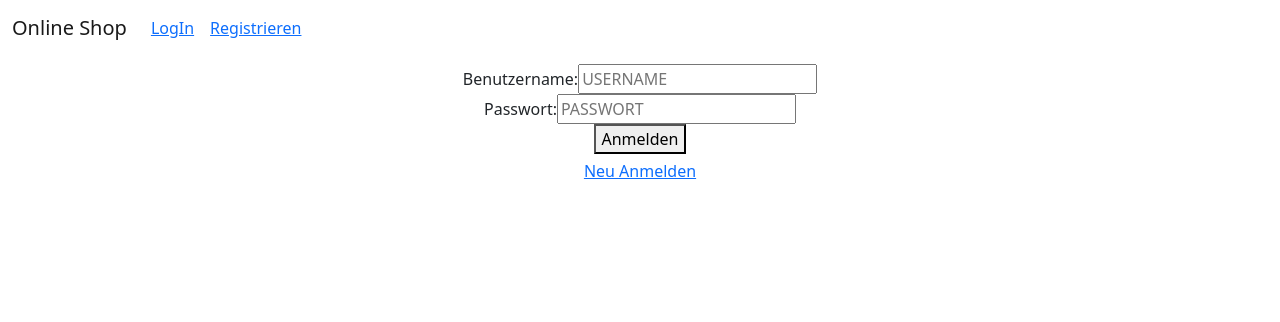
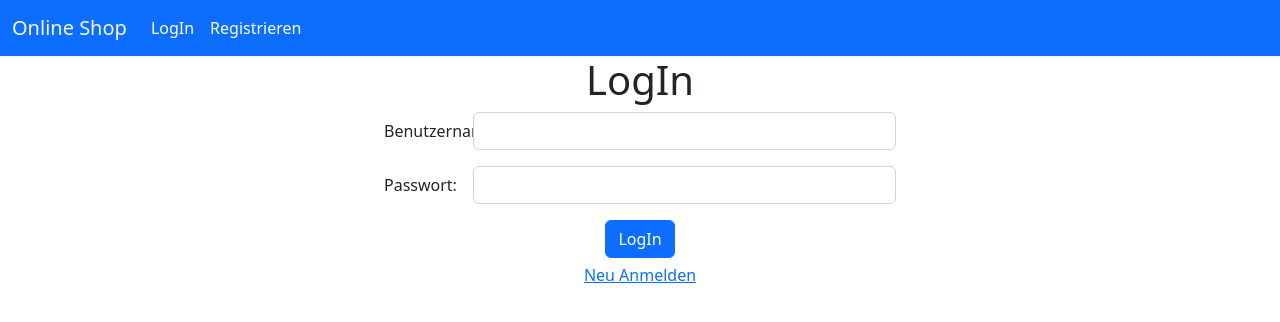
Before and after one commit to StockiTom/Probeaufgabe-BestIt, a Vue app in the folder onlineshop/: page /#/ in a window 1280 px wide. Shown: the top 322 px of the page. Built offline with nearby package versions, Linux system fonts and the light colour scheme.

Commit message:
CSS Erweiterungen

```diff
--- a/onlineshop/src/components/Login.vue
+++ b/onlineshop/src/components/Login.vue
@@ -1,20 +1,24 @@
 <template>
   <div>
-    <h1>{{msg}}</h1>
-    <form>
-      <label >Benutzername: </label>
-      <input
-        type="text"
-        id="benutzername"
-        placeholder="USERNAME"><br>
-      <label>Passwort: </label>
-      <input
-        type="password"
-        id="passwort"
-        placeholder="PASSWORT"><br>
-      <button type="submit">Anmelden</button>
+    <h1>LogIn</h1>
+
+    <form style="width: 40%; margin-left: auto; margin-right: auto;">
+      <div class="row mb-3">
+        <label for="inputEmail3" class="col-sm-2 col-form-label">Benutzername:</label>
+        <div class="col-sm-10">
+          <input type="text" class="form-control" id="inputEmail3">
+        </div>
+      </div>
+      <div class="row mb-3">
+        <label for="inputPassword3" class="col-sm-2 col-form-label">Passwort:</label>
+        <div class="col-sm-10">
+          <input type="password" class="form-control" id="inputPassword3">
+        </div>
+      </div>
+      <button type="submit" class="btn btn-primary">LogIn</button>
     </form>
-      <span><router-link to="/Registrieren">Neu Anmelden</router-link></span>
+
+    <span><router-link to="/Registrieren">Neu Anmelden</router-link></span>
 
   </div>
 </template>
--- a/onlineshop/src/components/Navbar.vue
+++ b/onlineshop/src/components/Navbar.vue
@@ -5,19 +5,19 @@
       <div><router-link to="/">LogIn</router-link></div>
       <div><router-link to="/Registrieren">SignUp</router-link></div> -->
 
-      <nav class="navbar navbar-expand-lg bg-body-tertiary">
+      <nav class="navbar navbar-expand-lg bg-body-tertiary text-bg-primary">
         <div class="container-fluid">
-          <a class="navbar-brand" href="#">Online Shop</a>
+          <a class="navbar-brand link-light" href="#">Online Shop</a>
           <button class="navbar-toggler" type="button" data-bs-toggle="collapse" data-bs-target="#navbarNav" aria-controls="navbarNav" aria-expanded="false" aria-label="Toggle navigation">
             <span class="navbar-toggler-icon"></span>
           </button>
           <div class="collapse navbar-collapse" id="navbarNav">
             <ul class="navbar-nav">
-              <li class="nav-item">
-                <a class="nav-link active" aria-current="page"><router-link to="/">LogIn</router-link></a>
+              <li class="nav-item link-light">
+                <a class="nav-link  active" aria-current="page"><router-link to="/">LogIn</router-link></a>
               </li>
-              <li class="nav-item">
-                <div class="nav-link"><router-link to="/Registrieren">Registrieren</router-link></div>
+              <li class="nav-item link-light">
+                <div class="nav-link "><router-link to="/Registrieren">Registrieren</router-link></div>
               </li>
             </ul>
           </div>
@@ -40,5 +40,14 @@
     </script>
 
     <style>
+      .nav-link a{
+        text-decoration: none;
+        color: white;
+      }
+
+      .nav-link a:hover{
+        background-color: lightblue;
+        color: white;
+      }
 
     </style>
--- a/onlineshop/src/components/SignUp.vue
+++ b/onlineshop/src/components/SignUp.vue
@@ -1,28 +1,40 @@
 <template>
     <div>
-      <h1>{{msg}}</h1>
-      <form>
-        <label >Benutzername: </label>
-        <input
-          type="text"
-          id="benutzername"
-          placeholder="USERNAME"><br>
-        <label >E-Mail: </label>
-        <input
-          type="text"
-          id="email"
-          placeholder="E-MAIL"><br>
-        <label>Passwort: </label>
-        <input
-          type="password"
-          id="passwort"
-          placeholder="PASSWORT"><br>
-          <label>Passwort wiederholen: </label>
-          <input
-            type="password"
-            id="passwortwh"><br>
-        <button class="primary" type="submit">Anmelden</button>
+      <h1>Registrieren</h1>
+
+      <form style="width: 40%; margin-left: auto; margin-right: auto;">
+        <div class="row mb-3">
+          <label for="inputEmail3" class="col-sm-2 col-form-label">Benutzername:</label>
+          <div class="col-sm-10">
+            <input type="text" class="form-control" id="inputUser1">
+          </div>
+        </div>
+
+        <div class="row mb-3">
+          <label for="inputEmail3" class="col-sm-2 col-form-label">E-Mail:</label>
+          <div class="col-sm-10">
+            <input type="email" class="form-control" id="inputEmail2">
+          </div>
+        </div>
+
+        <div class="row mb-3">
+          <label for="inputPassword3" class="col-sm-2 col-form-label">Passwort:</label>
+          <div class="col-sm-10">
+            <input type="password" class="form-control" id="inputPassword3">
+          </div>
+        </div>
+
+        <div class="row mb-3">
+          <label for="inputPassword3" class="col-sm-2 col-form-label">Passwort wiederholen:</label>
+          <div class="col-sm-10">
+            <input type="password" class="form-control" id="inputPassword4">
+          </div>
+        </div>
+
+        <button type="submit" class="btn btn-primary">Registrieren</button>
       </form>
+
+
     </div>
   </template>
 
@@ -40,10 +52,9 @@
     </script>
 
     <style>
-      div{
-        text-align: center;
-      }
-      form{
-        margin: 5px;
+
+      h1{
+        margin-top: 2%;
+        margin-bottom: 2%;
       }
     </style>
--- a/onlineshop/vue.config.js
+++ b/onlineshop/vue.config.js
@@ -1,4 +1,5 @@
 const { defineConfig } = require('@vue/cli-service')
 module.exports = defineConfig({
-  transpileDependencies: true
+  //transpileDependencies: true,
+  lintOnSave:false
 })
```
